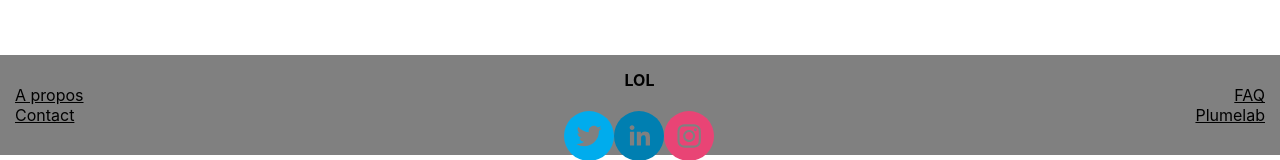
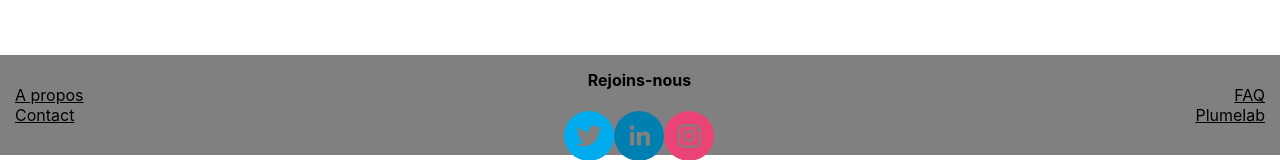
Before and after one commit to WildCodeSchool/Paris-0919-P2-Comparateur-de-prix, a React (Create React App) app: page / in a window 1280 px wide. Shown: the part 645-805 px from the top of the page. Built offline with nearby package versions, Linux system fonts and the light colour scheme.

Commit message:
le footer - à ameliorer

```diff
--- a/src/components/Footer.css
+++ b/src/components/Footer.css
@@ -44,6 +44,7 @@ bottom: 0;
 background-color: grey;
 width: 100%;
 height: 100px;
+
   }
 
   .icons {
--- a/src/components/Footer.js
+++ b/src/components/Footer.js
@@ -23,8 +23,9 @@ function Footer() {
 
 
    <div className="titre">
-     <h4> LOL </h4>
+     <h4> Rejoins-nous </h4>
         <div className="icons">
+
           <SocialIcon url="https://twitter.com/plume_labs?lang=fr" />
           <SocialIcon url="https://www.linkedin.com/company/plume-labs/?originalSubdomain=fr" />
           <SocialIcon url="https://www.instagram.com/plume_labs/" />
```
